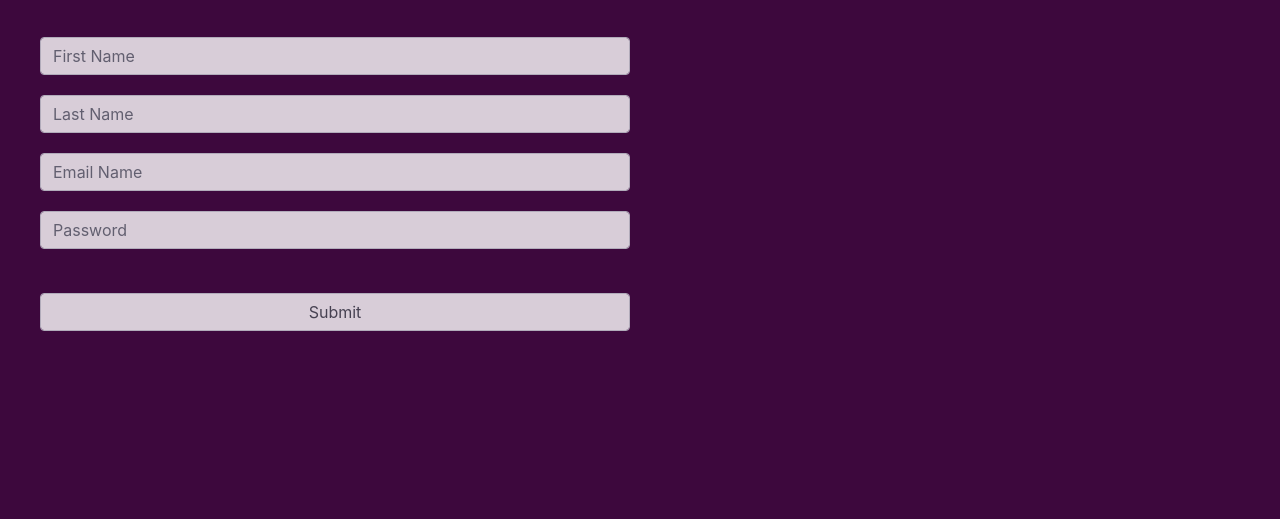
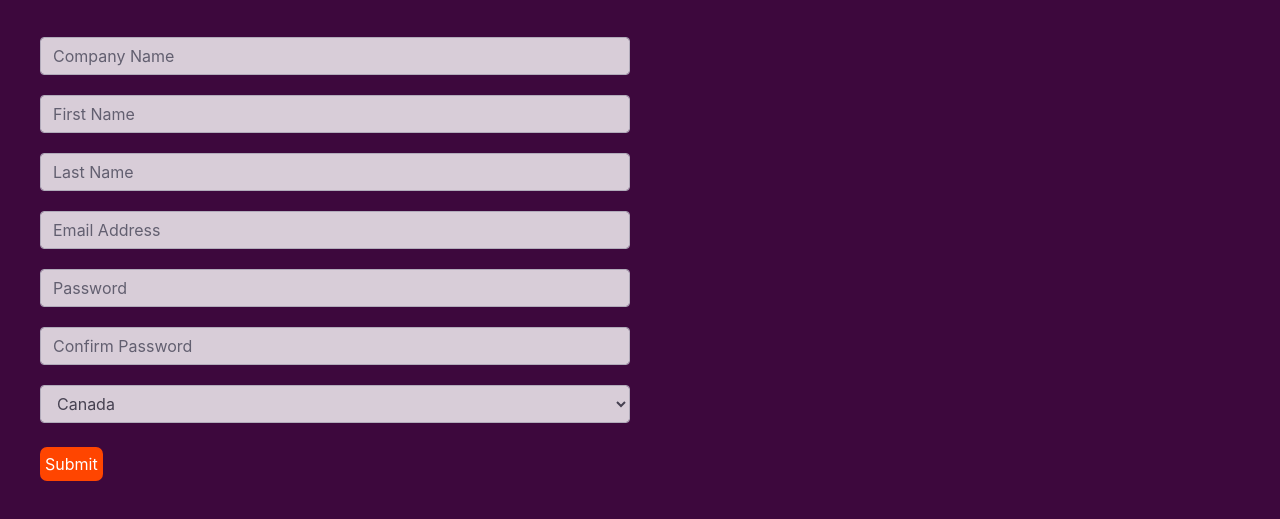
Before and after one commit to kingsleyOnyelo/Time-Off-App, a React app: page /sign in a window 1280 px wide. Shown: the part 83-602 px from the top of the page. Built offline with nearby package versions, Linux system fonts and the light colour scheme.

Commit message:
initial commit

```diff
--- a/src/Sign.js
+++ b/src/Sign.js
@@ -12,11 +12,19 @@ export default class Sign extends React.Component{
 
 
             <div className="signCon2">
-                <input type="text" placeholder="First Name" className="fname form-control"></input>
-                <input type="text" placeholder="Last Name" className="fname form-control"></input>
-                <input type="email" placeholder="Email Name" className="fname form-control"></input>
-                <input type="password" placeholder="Password" className="fname form-control"></input><br/>
-                <input type="button" value="Submit" className="fname form-control"></input>
+            <input type="text" placeholder="Company Name" className="fname form-control" required></input>
+                <input type="text" placeholder="First Name" className="fname form-control" required></input>
+                <input type="text" placeholder="Last Name" className="fname form-control" required></input>
+                <input type="email" placeholder="Email Address" className="fname form-control" required></input>
+                <input type="password" placeholder="Password" className="fname form-control" required></input>
+                <input type="password" placeholder="Confirm Password" className="fname form-control" required></input>
+                <select name="Country" className="fname form-control">
+                    <option value="Canada" >Canada</option>
+                    <option value="USA">USA</option>
+                    <option value="Dubai">Dubai</option>
+                    <option value="Ghana">Ghana</option>
+                </select>     <br/>
+                <input type="button" value="Submit" className="fname1"></input>
 
             </div>
         </div>
--- a/src/style.css
+++ b/src/style.css
@@ -137,6 +137,13 @@ transform: scale(1.1);
     border: 0px;
     opacity: 0.8;
 }
+.fname1{
+    background: orangered;
+    color: white;
+    border-radius: 7px;
+    border: 0px;
+    padding: 5px;
+}
 
 
 
```
